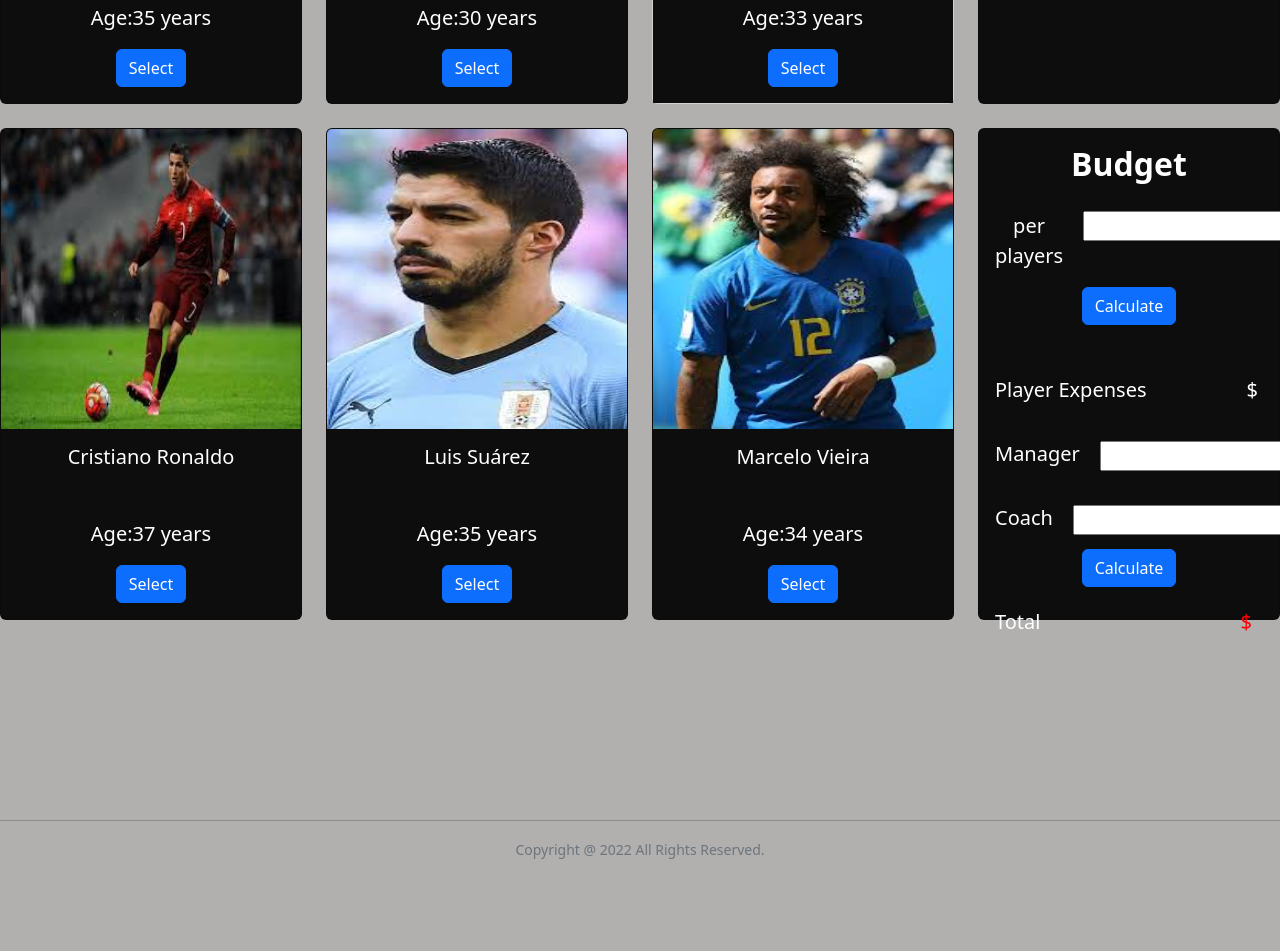
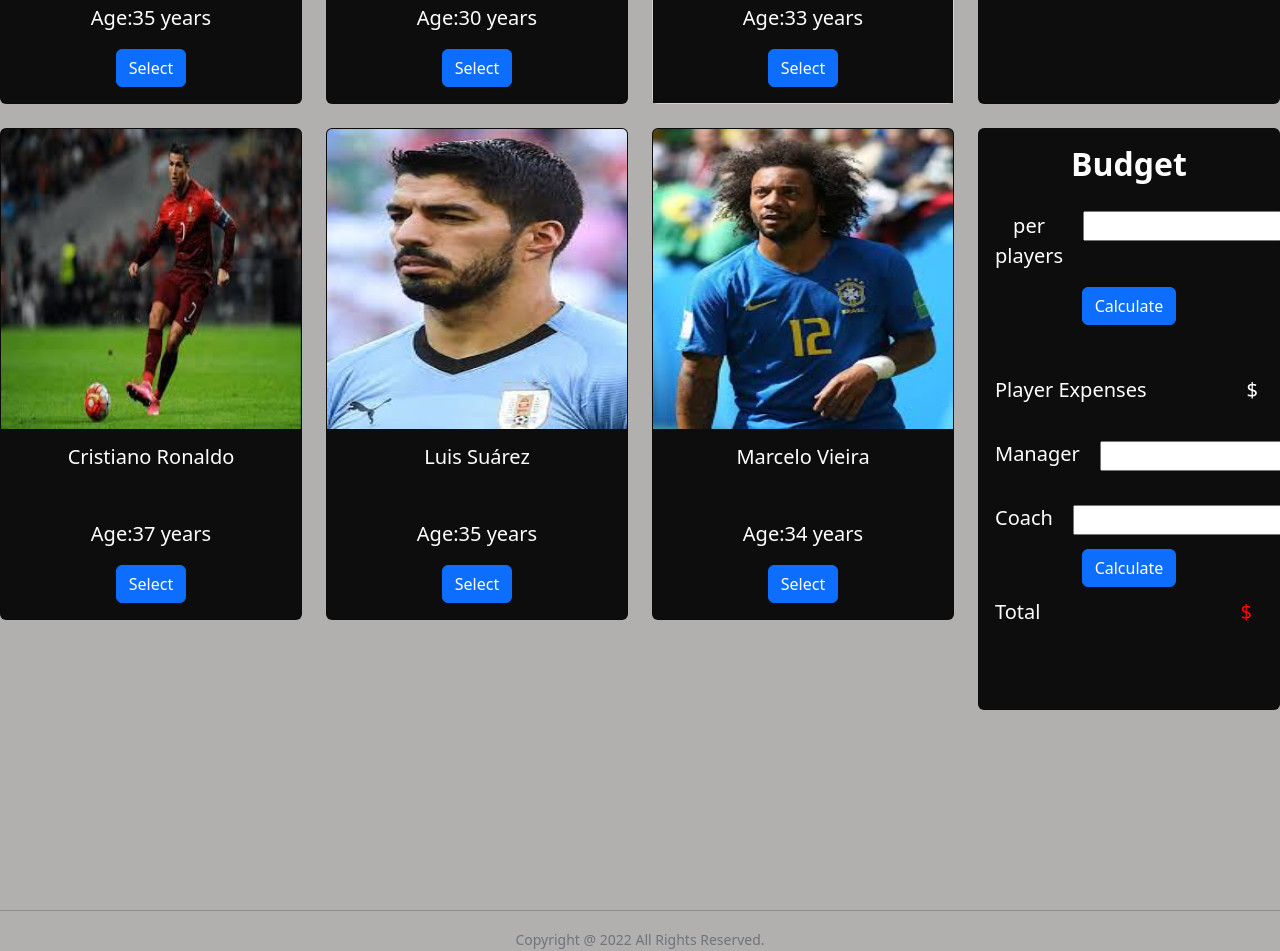
Before and after one commit to chayon8080/Top5-player-selection, a plain HTML site: page index.html in a window 1280 px wide. Shown: the part 896-1847 px from the top of the page. Before the commit the page ends 1757 px from the top, so only its background shows below. Drawn offline with nearby package versions, Linux system fonts and the light colour scheme; a web font is replaced by a local one.

Commit message:
final push

```diff
--- a/index.html
+++ b/index.html
@@ -106,7 +106,7 @@
             </div>
             <div class="col">
                 <div class="card bg">
-                    <div class="card-body" style=" height:490px;">
+                    <div class="card-body" style=" height:580px;">
                         <h5 class="card-title fs-2 fw-bold text-white">Budget</h5>
                         <div class="display-players">
                             <p class="card-tex text-white">per players</p>
@@ -127,7 +127,7 @@
                             <input type="text" class="input-sizing" style="height: 30px;" id="coach-cost">
                         </div>
                         <button id="calculate-total" type="button" class="btn btn-primary">Calculate</button>
-                        <div class="d-flex flex-row text-white" style="margin-top: -30px;">
+                        <div class="d-flex flex-row text-white" style="margin-top: -40px;">
                             <p>Total
                             <p class="ammount-section-total" style="color:red;">$ <span id="total"></span></p>
                             </p>
```
